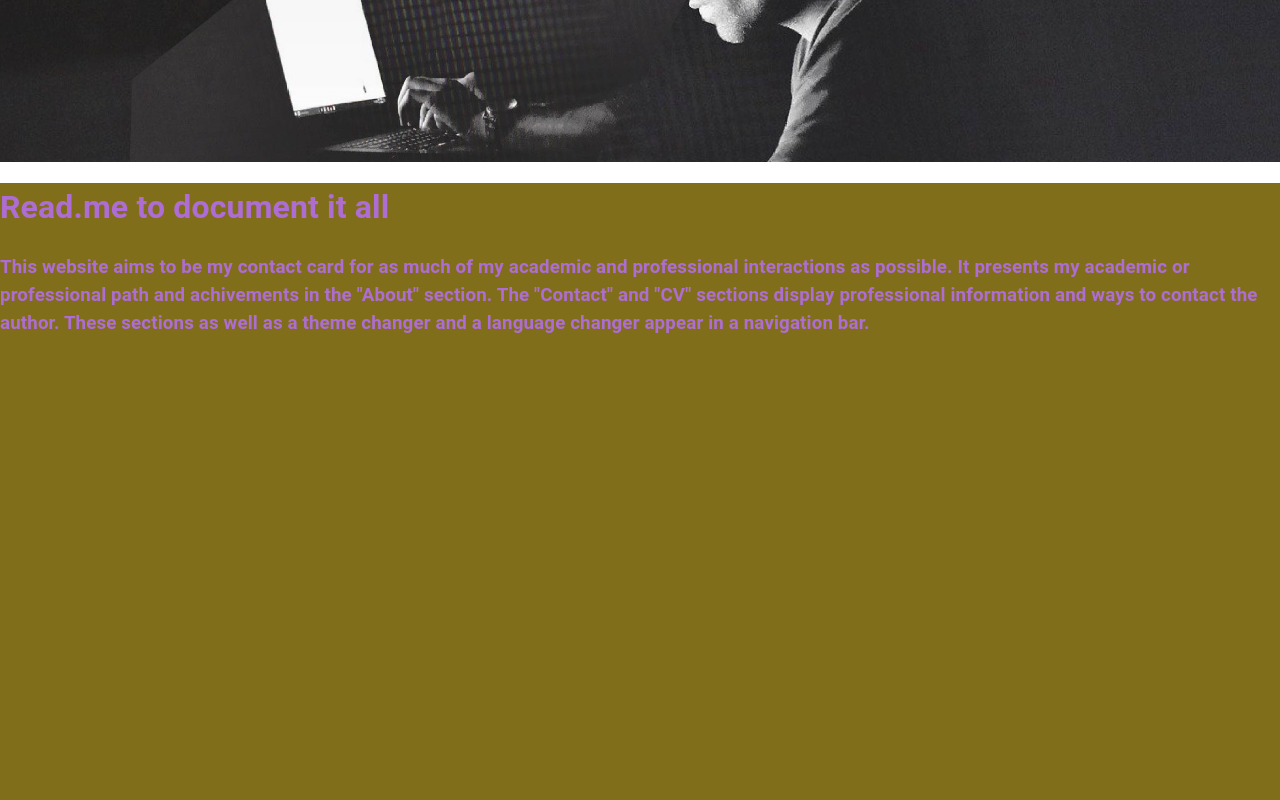
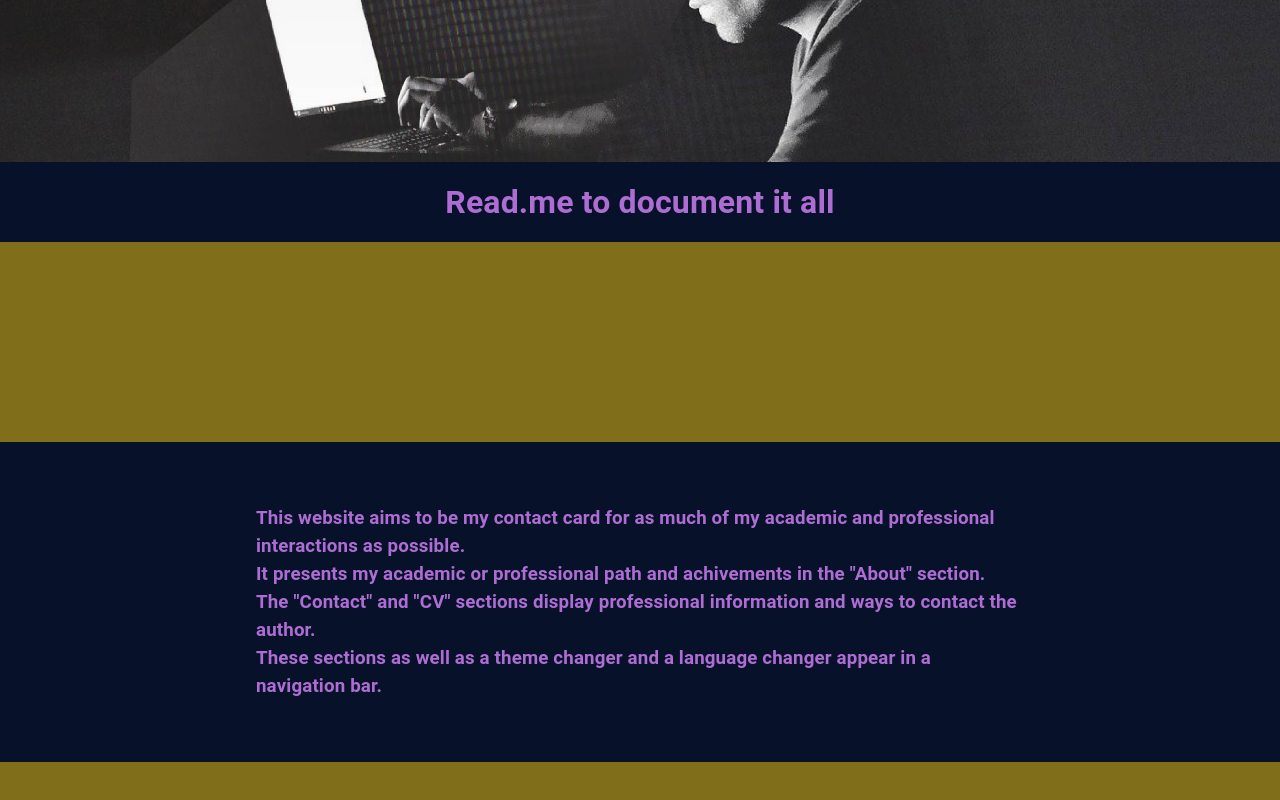
Before and after one commit to lieautman/Presentation-Site, a React (Create React App) app: page / in a window 1280 px wide. Shown: the part 638-1438 px from the top of the page. Built offline with nearby package versions, Linux system fonts and the light colour scheme.

Commit message:
add page 2 of home with docs

```diff
--- a/src/Pages/Home/Home.js
+++ b/src/Pages/Home/Home.js
@@ -30,17 +30,49 @@ function Home() {
                 className="scrollSnapSection"
                 backgroundColor={currentTheme.colors.primaryAccentsColor}
             >
+                <BoxWithvh
+                    height={10}
+                    backgroundColor={currentTheme.colors.secondaryColor}
+                    sx={{
+                        display: 'flex',
+                        flexDirection: 'column',
+                        alignItems: 'center',
+                        justifyContent: 'center'
+                    }}
+                >
                     <TypographyWithTheme color={currentTheme.colors.titleColor}>
                         <h1>Read.me to document it all</h1>
                     </TypographyWithTheme>
+                </BoxWithvh>
+                <BoxWithvh
+                    height={40}
+                    backgroundColor={currentTheme.colors.secondaryColor}
+                    sx={{
+                        display: 'flex',
+                        flexDirection: 'column',
+                        alignItems: 'center',
+                        justifyContent: 'center',
+                        marginTop: '25vh'
+                    }}
+                >
+                    <BoxWithvh
+                        sx={{
+                            display: 'flex',
+                            flexDirection: 'column',
+                            alignItems: 'center',
+                            justifyContent: 'center',
+                            width: "60vw"
+                        }}>
                         <TypographyWithTheme color={currentTheme.colors.titleColor}>
-                    <h3>
-                        This website aims to be my contact card for as much of my academic and professional interactions as possible.
+                            <h3 style={{ whiteSpace: 'pre-line' }}>
+                                {`This website aims to be my contact card for as much of my academic and professional interactions as possible.
                                 It presents my academic or professional path and achivements in the "About" section.
                                 The "Contact" and "CV" sections display professional information and ways to contact the author.
-                        These sections as well as a theme changer and a language changer appear in a navigation bar.
+                                These sections as well as a theme changer and a language changer appear in a navigation bar.`}
                             </h3>
                         </TypographyWithTheme>
+                    </BoxWithvh>
+                </BoxWithvh>
             </BoxWithvh>
         </>
     )
--- a/src/index.css
+++ b/src/index.css
@@ -1,6 +1,7 @@
 body {
     padding: 0;
     margin: 0;
+    background-color: black;
 }
 
 html {
```
Also changed, not shown: src/Resources/Images/lightBackgroundHome.jpg. Lines whose indentation alone changed are shown as unchanged.
